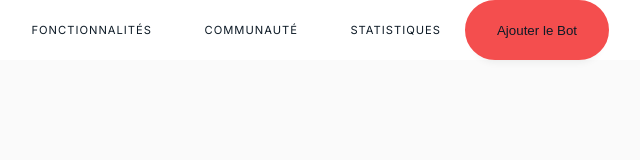
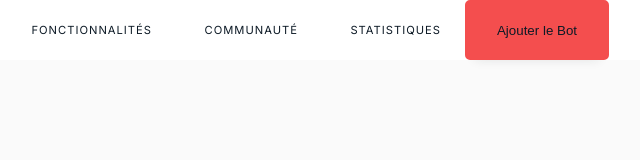
Before and after one commit to ShoguntotoDev/AutoAssistant-Website, a plain HTML site: page index.html in a window 1280 px wide. Shown: the full height of the page, 579-1219 px from the left. Drawn offline with Linux system fonts and the light colour scheme.

Commit message:
fifth commit: button design edit

```diff
--- a/style.css
+++ b/style.css
@@ -139,7 +139,7 @@ a {
     padding: 10px 30px;
     border: solid #f44e4e 2px;
     box-shadow: rgba(33, 35, 38, 0.1) 0 10px 10px -10px;
-    border-radius: 50px;
+    border-radius: 5px;
     transition : 1120ms;
     transform: translateY(0);
     display: flex;
```
